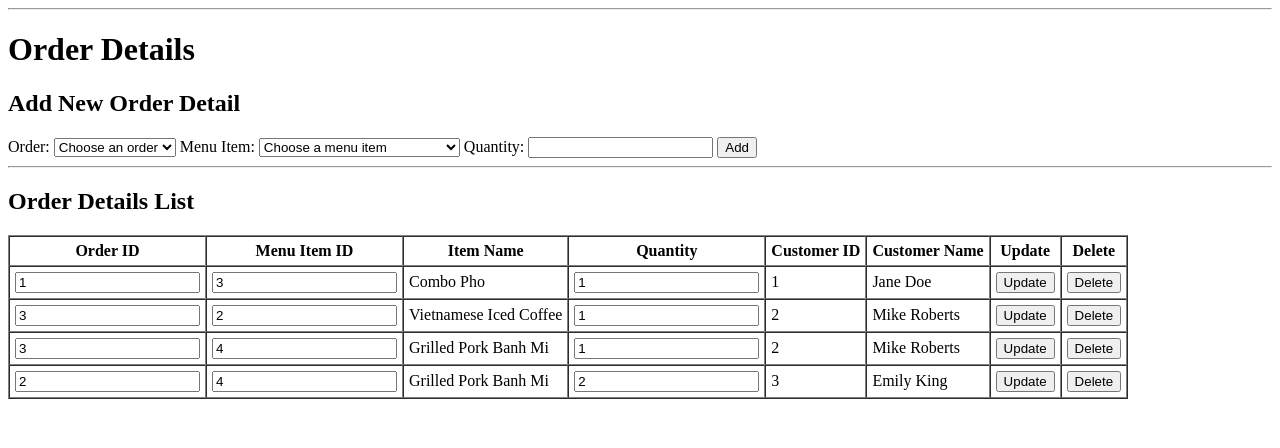
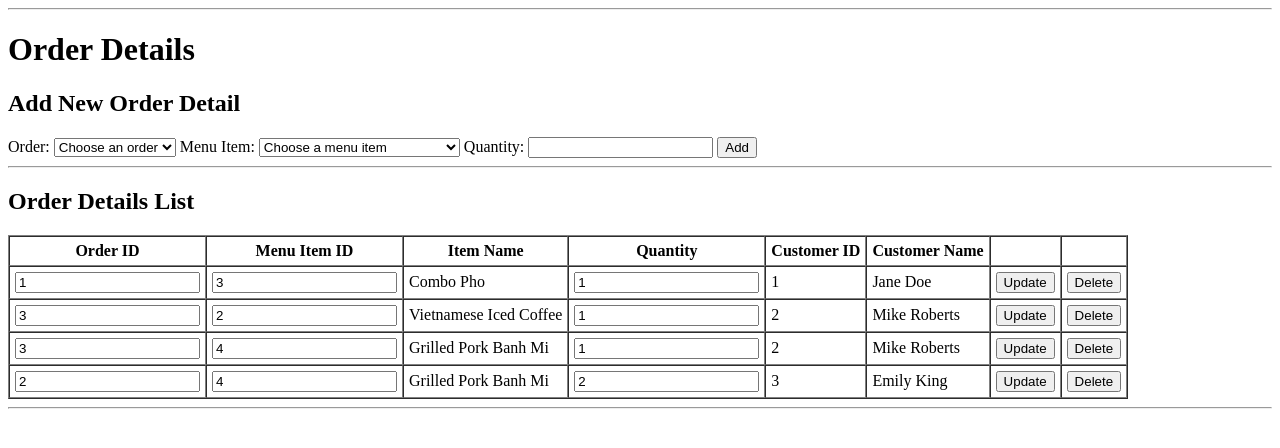
Before and after one commit to avu33/CS340, a Flask app: page /order-details in a window 1280 px wide. Shown: the part 26-474 px from the top of the page. Run offline with Flask 3, Linux system fonts and the light colour scheme; data comes from the database, SQL or seed files in the repository; data that the repository does not hold is empty; some libraries are stand-ins or nearby versions.

Commit message:
step 3 final

```diff
--- a/SQLurp_the_Pho/templates/customers.j2
+++ b/SQLurp_the_Pho/templates/customers.j2
@@ -115,7 +115,4 @@
 
 <hr>
 
-
-<hr>
-
 {% endblock %}
--- a/SQLurp_the_Pho/templates/order_details.j2
+++ b/SQLurp_the_Pho/templates/order_details.j2
@@ -40,8 +40,8 @@
                 <th>Quantity</th>
                 <th>Customer ID</th>
                 <th>Customer Name</th>
-                <th>Update</th>
-                <th>Delete</th>
+                <th></th>
+                <th></th>
             </tr>
             {% for row in order_details %}
             <tr>
@@ -69,4 +69,6 @@
         <p>No order details available.</p>
     {% endif %}
 
+    <hr>
+
 {% endblock %}
```
